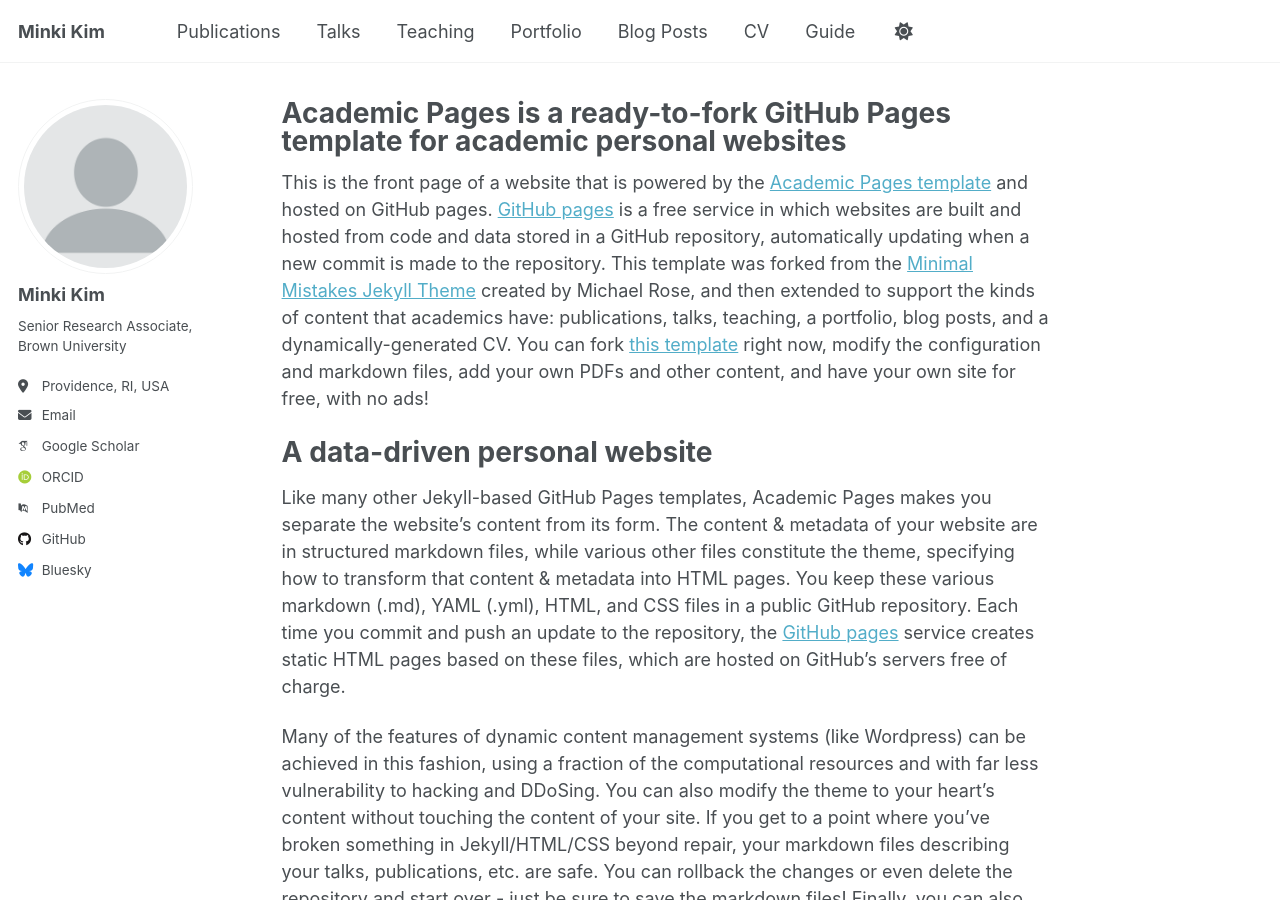
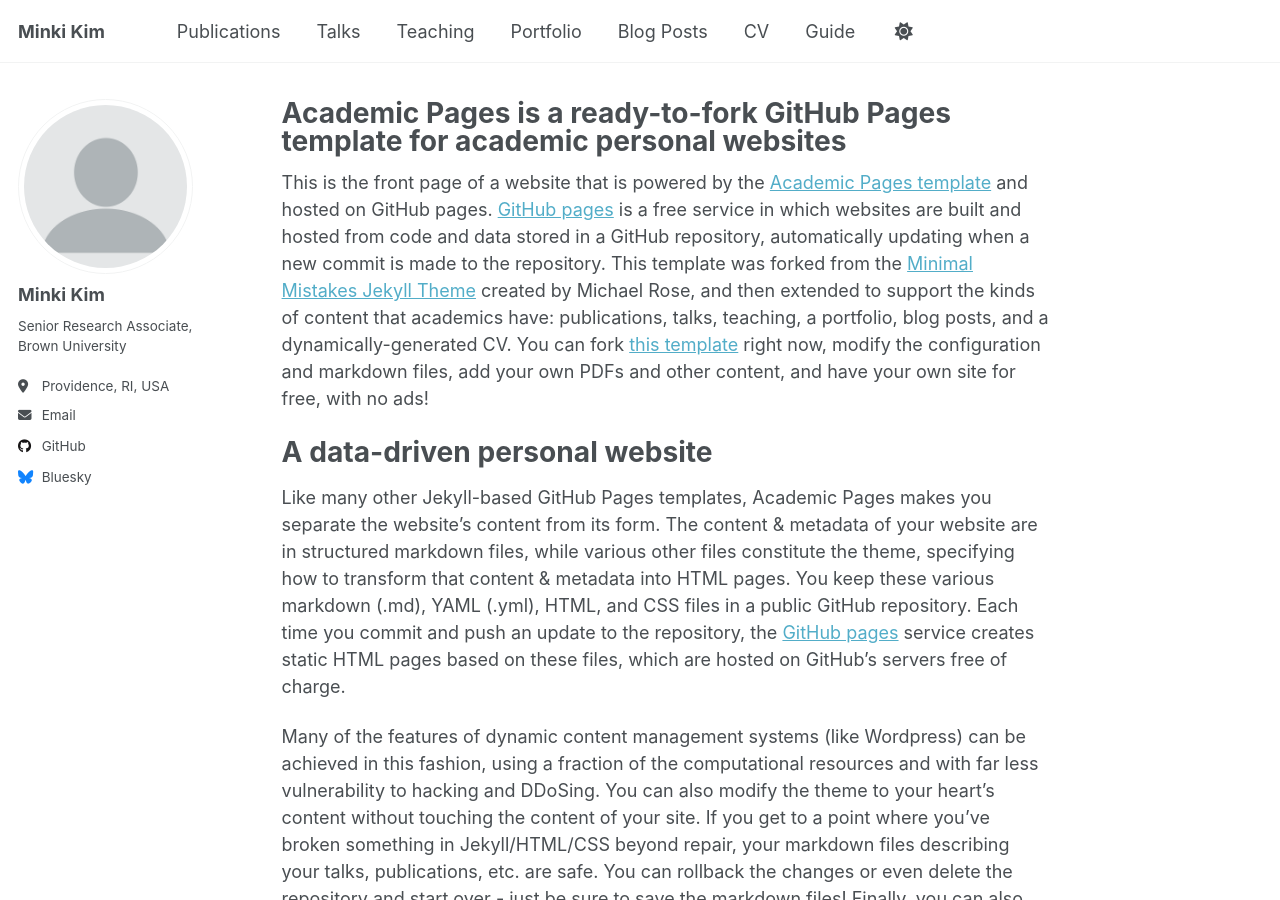
Before and after one commit to mkkim400/mkkim400.github.io, a Jekyll site: the page built from _pages/about.md, in a window 1280 px wide and 900 px high. Built offline with Jekyll 4.4.1, drawn with Linux system fonts in a browser that asks for light colours; some web fonts are replaced; part of the change alters nothing that is shown.

Commit message:
Update _config.yml

```diff
--- a/_config.yml
+++ b/_config.yml
@@ -30,14 +30,10 @@ author:
   email            : "minki_kim@brown.edu"
 
   # Academic websites
-  arxiv            : # URL - Update with the correct link to your profile
-  googlescholar    : "https://scholar.google.com/citations?user=PS_CX0AAAAAJ"
-  impactstory      : # URL
-  orcid            : "http://orcid.org/yourorcidurl"
-  semantic         : # URL
-  pubmed           : "https://www.ncbi.nlm.nih.gov/pubmed/?term=john+snow"
-  researchgate     : # URL
-  scopus           : # URL
+  # arxiv            : # URL - Update with the correct link to your profile
+  # googlescholar    : "https://scholar.google.com/citations?user=PS_CX0AAAAAJ"
+  # impactstory      : # URL
+  # orcid            : "http://orcid.org/yourorcidurl"
 
   # Repositories and software development
   bitbucket        : # Username - Update with your username on the site
```
